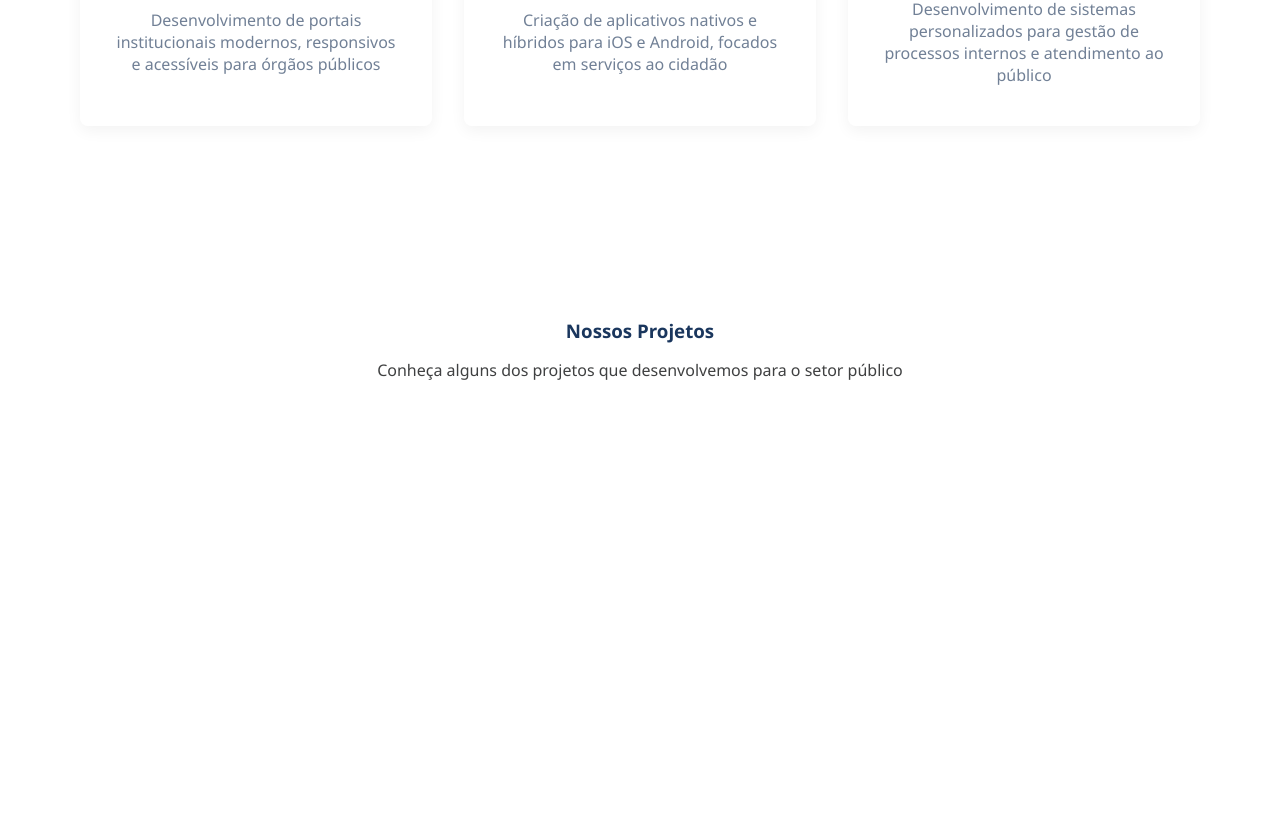
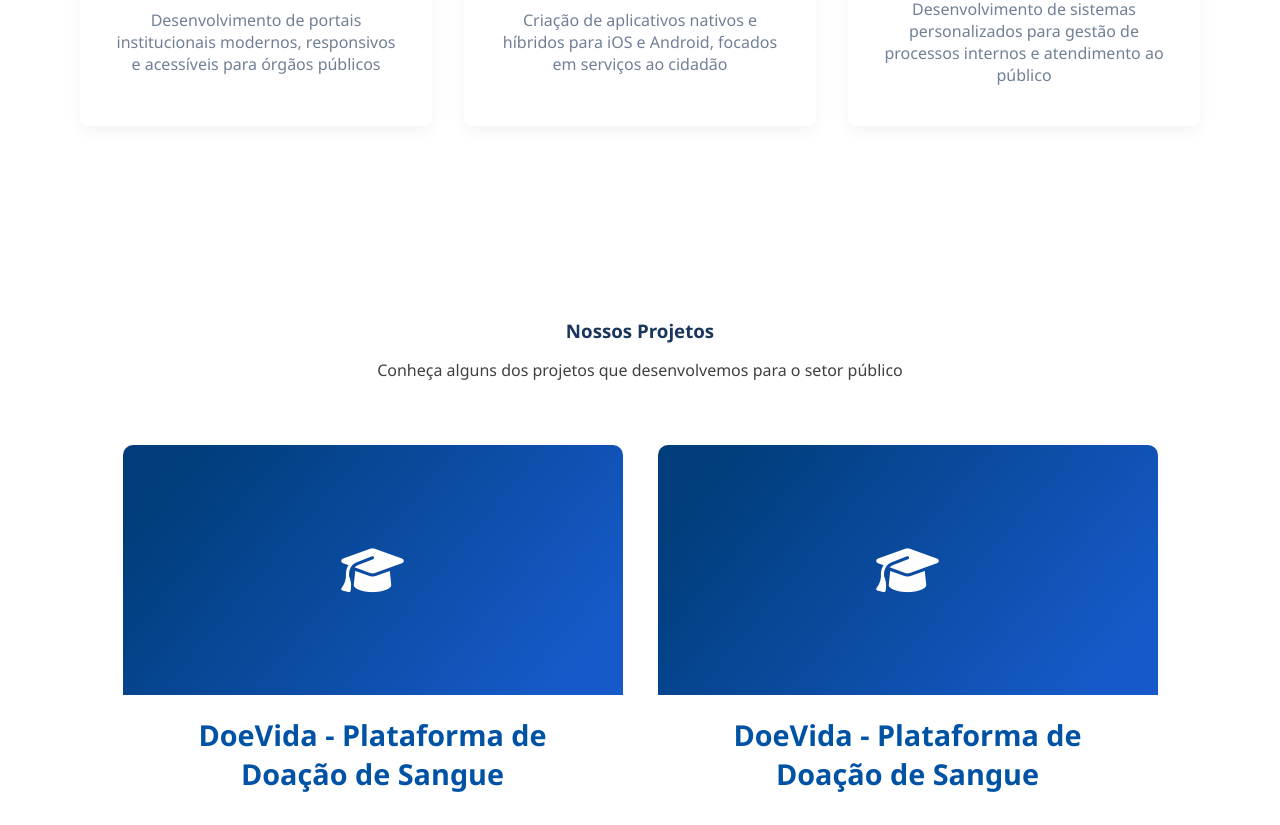
Before and after one commit to j0ttaape/GovTec-TCC, a React (Vite) app in the folder frontend/: page / in a window 1280 px wide. Shown: the part 2667-3492 px from the top of the page. Before the commit the page ends 3048 px from the top, so only its background shows below. Built offline with nearby package versions, Linux system fonts and the light colour scheme.

Commit message:
nossos projetos quase feito

```diff
--- a/frontend/src/pages/home/index.jsx
+++ b/frontend/src/pages/home/index.jsx
@@ -173,6 +173,67 @@ export default function Inicio() {
                 </div>
 
 
+                <section className="cards">
+
+                    <div className="container-cards">
+
+
+                        <div className="cards-bloco">
+
+                            <div className="cards-icon">
+
+                                <i class="fas fa-graduation-cap"></i>
+
+
+                            </div>
+
+                            <div className="cards-text">
+                                <h3>DoeVida - Plataforma de Doação de Sangue</h3>
+                                <p>Sistema completo para gestão de doadores de sangue, agendamento de doações e comunicação com hemocentros. Aumentou em 40% o número de doadores regulares.</p>
+
+
+                            </div>
+
+                            <div className="tags-container">
+                                <span class="tags">React</span>
+                                <span class="tags">Node.js</span>
+                                <span class="tags">Mysql</span>
+                                <span class="tags">API REST</span>
+                            </div>
+
+                        </div>
+
+                    </div>
+
+                    <div className="container-cards">
+
+                        <div className="cards-bloco">
+
+                            <div className="cards-icon">
+
+                                <i class="fas fa-graduation-cap"></i>
+
+
+                            </div>
+
+                            <div className="cards-text">
+                                <h3>DoeVida - Plataforma de Doação de Sangue</h3>
+                                <p>Sistema completo para gestão de doadores de sangue, agendamento de doações e comunicação com hemocentros. Aumentou em 40% o número de doadores regulares.</p>
+
+
+                            </div>
+
+                            <div className="tags-container">
+                                <span class="tags">React</span>
+                                <span class="tags">Node.js</span>
+                                <span class="tags">Mysql</span>
+                                <span class="tags">API REST</span>
+                            </div>
+
+                        </div>
+
+                    </div>
+                </section>
 
             </section>
 
--- a/frontend/src/pages/home/index.scss
+++ b/frontend/src/pages/home/index.scss
@@ -241,7 +241,7 @@
                     background-color: #0052a5;
                     color: white;
                     padding: 12px 30px;
-                    border-radius: 5px;
+                    border-radius: 8px;
                     text-decoration: none;
                     font-weight: bold;
                     align-self: flex-start;
@@ -397,7 +397,85 @@
             }
         }
 
+        .cards {
 
+            display: flex;
+            justify-content: center;
+            flex-direction: row;
+            gap: 35px;
+
+
+            .container-cards {
+
+                display: flex;
+                flex-direction: column;
+                width: 500px;
+                height: 200px;
+                margin-top: 4rem;
+
+
+
+
+
+                .cards-bloco {
+
+                    border: 5px #0000;
+
+                    .cards-icon {
+                        background: linear-gradient(130deg, #003d7a 10%, #165ac9 90%);
+                        display: flex;
+                        justify-content: center;
+                        align-items: center;
+                        padding: 100px;
+                        border-top-left-radius: 10px;
+                        border-top-right-radius: 10px;
+
+
+
+                        .fas.fa-graduation-cap {
+                            font-size: 50px;
+                            color: #fff;
+                        }
+
+                    }
+
+                    .cards-text {
+                        display: flex;
+                        justify-content: center;
+                        flex-direction: column;
+                        align-items: center;
+                        text-align: center;
+
+                        h3 {
+                            padding: 20px;
+                            color: #0052a5;
+                        }
+
+                        p {
+                            text-align: justify;
+                            padding: 10px;
+                        }
+                    }
+
+                    .tags-container {
+                        display: flex;
+                        justify-content: center;
+                        align-items: center;
+                        gap: 2rem;
+
+                        .tags {
+                            margin-top: 1.3rem;
+                            background-color: #e2e8f0;
+                            border-radius: 8px;
+                            padding: 8px;
+
+                        }
+                    }
+
+
+                }
+            }
+        }
 
 
     }
```
